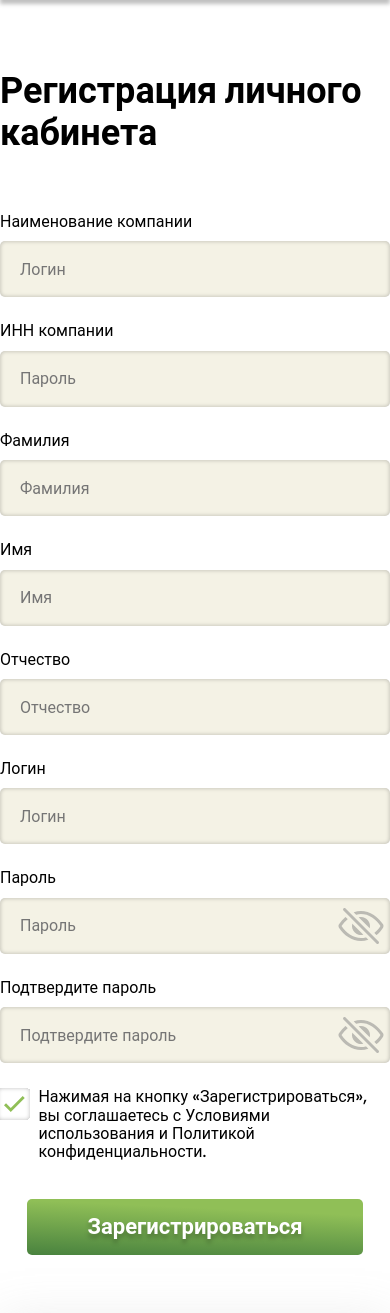
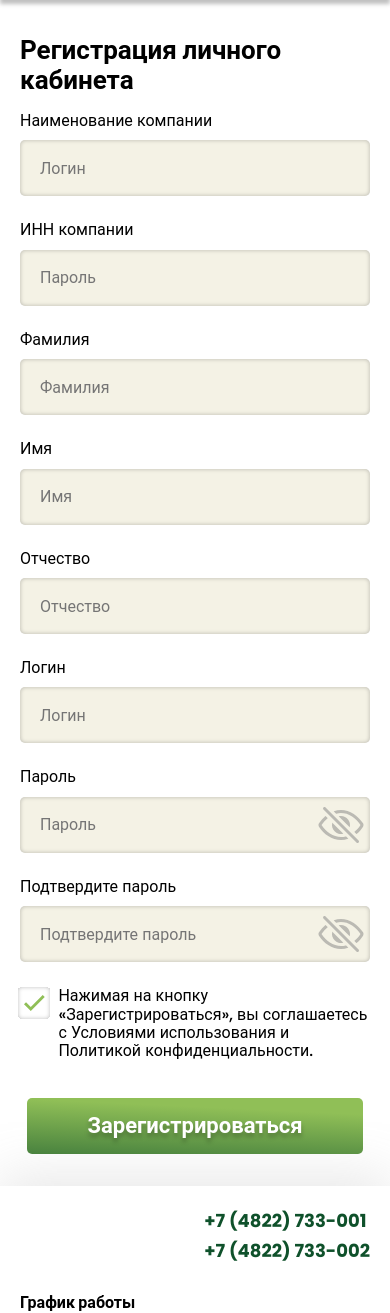
Before and after one commit to honeydrums/razvitie-consulting, a PHP site: page /signup.html in a window 390 px wide. Shown: the part 68-1381 px from the top of the page. Run offline with PHP 8.4, Linux system fonts and the light colour scheme.

Commit message:
Update style.css
поправил отступы в полях ввода и мобильную версию страницы

```diff
--- a/css/style.css
+++ b/css/style.css
@@ -2240,7 +2240,8 @@ label {
 	width: 100%;
 	height: 56px;
 	margin: 10px 0 25px;
-	padding: 0 20px;
+	padding: 0 60px 0 20px;
+    overflow: scroll;
 	border: none;
 	border-radius: 5px;
 	background: #F4F2E5;
@@ -2280,6 +2281,18 @@ label {
 	box-shadow: none;
 }
 
+@media (max-width: 680px) {
+	.signup-page__title {
+		margin: 36px auto 16px;
+		font-size: 26px;
+	}
+	.signup-page {
+		padding: 0 20px;
+	}
+	.signup-page__form {
+		padding-bottom: 32px;
+	}
+}
 
 /* страница вопрос-ответ */
 
```
